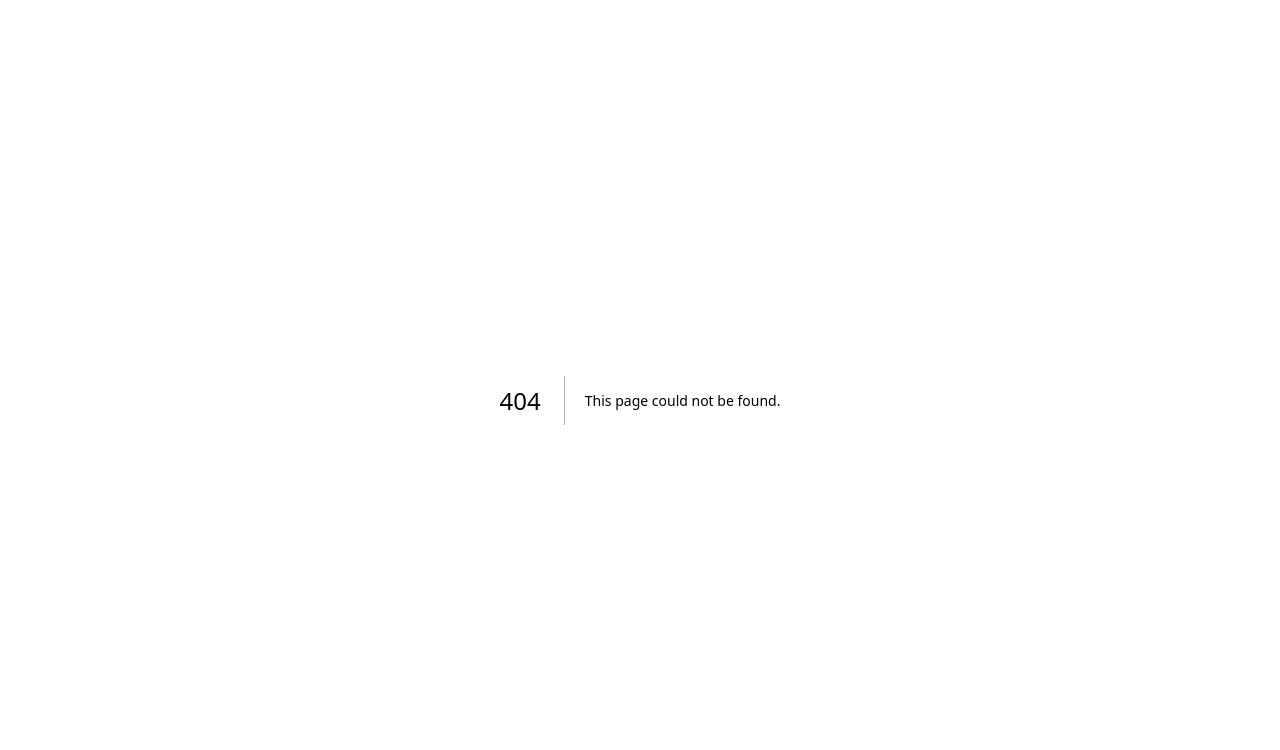
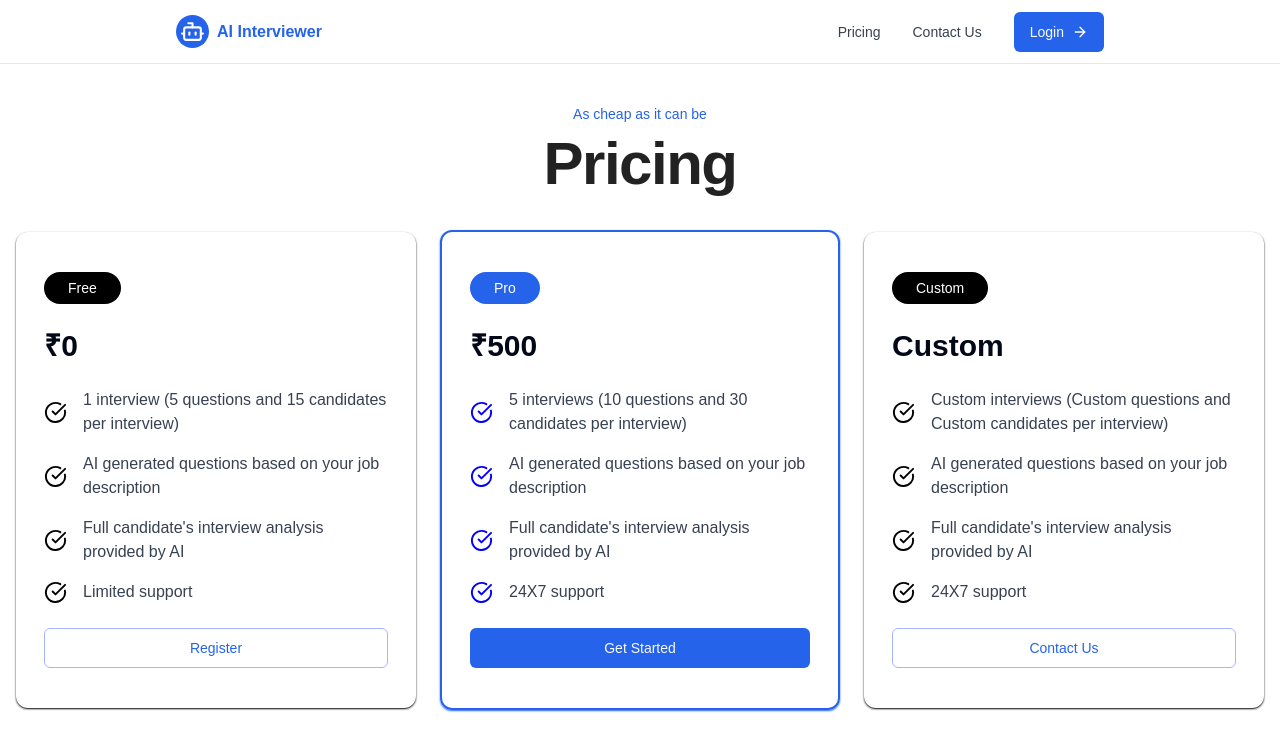
Before and after one commit to HimanshuS1nha/AI-Interviewer, a Next.js app: page /pricing in a window 1280 px wide. Before the commit this address had no page. Shown: the top 750 px of the page. Built offline with nearby package versions, Linux system fonts and the light colour scheme.

Commit message:
Pricing page complete

```diff
--- a/src/app/(auth)/login/page.tsx
+++ b/src/app/(auth)/login/page.tsx
@@ -1,7 +1,8 @@
+import Link from "next/link";
+
 import { Label } from "@/components/ui/label";
 import { Input } from "@/components/ui/input";
 import { Button } from "@/components/ui/button";
-import Link from "next/link";
 
 const Login = () => {
   return (
--- /dev/null
+++ b/src/app/(landing-page)/pricing/page.tsx
@@ -0,0 +1,43 @@
+"use client";
+
+import { useRouter } from "next/navigation";
+
+import PricingCard from "@/components/landing-page/PricingCard";
+import Title from "@/components/landing-page/Title";
+
+import { pricingPlan } from "@/constants/pricing-plan";
+
+const Pricing = () => {
+  const router = useRouter();
+  return (
+    <section className="flex flex-col items-center gap-y-9">
+      <Title tagline="As cheap as it can be" title="Pricing" />
+
+      <div className="flex w-full justify-center items-center gap-x-6">
+        {pricingPlan.map((item) => {
+          return (
+            <PricingCard
+              key={item.planName}
+              planName={item.planName}
+              buttonText={item.buttonText}
+              features={item.features}
+              isHighlighted={item.planName === "Pro"}
+              price={item.price}
+              handleClick={() => {
+                if (item.planName === "Free") {
+                  router.push("/signup");
+                } else if (item.planName === "Custom") {
+                  router.push("/contact-us");
+                } else {
+                  alert("This part is pending");
+                }
+              }}
+            />
+          );
+        })}
+      </div>
+    </section>
+  );
+};
+
+export default Pricing;
--- /dev/null
+++ b/src/components/landing-page/PricingCard.tsx
@@ -0,0 +1,73 @@
+"use client";
+
+import { CheckCircle } from "lucide-react";
+
+import { cn } from "@/lib/utils";
+import { Button } from "@/components/ui/button";
+
+const PricingCard = ({
+  planName,
+  features,
+  price,
+  buttonText,
+  isHighlighted,
+  handleClick,
+}: {
+  planName: string;
+  price: string;
+  features: string[];
+  buttonText: string;
+  isHighlighted: boolean;
+  handleClick: (planName: string) => void;
+}) => {
+  return (
+    <div
+      className={cn(
+        "py-10 px-7 w-[95%] sm:w-[400px] rounded-xl flex flex-col gap-y-6 shadow-sm",
+        isHighlighted
+          ? "border-2 border-primary shadow-primary"
+          : "shadow-black"
+      )}
+    >
+      <div
+        className={cn(
+          "w-fit px-6 py-1.5 rounded-full",
+          isHighlighted ? "bg-primary" : "bg-black"
+        )}
+      >
+        <p className="text-white text-sm">{planName}</p>
+      </div>
+
+      <p className="text-3xl font-bold">{price}</p>
+
+      <div className="flex flex-col gap-y-4">
+        {features.map((feature) => {
+          return (
+            <div key={feature} className="flex gap-x-4 items-center">
+              <CheckCircle
+                size={23}
+                color={isHighlighted ? "blue" : "black"}
+                className="min-w-[23px] min-h-[23px]"
+              />
+              <p className="text-gray-700">{feature}</p>
+            </div>
+          );
+        })}
+      </div>
+
+      <Button
+        variant={isHighlighted ? "default" : "outline"}
+        className={
+          isHighlighted
+            ? ""
+            : "text-primary border-indigo-300 hover:border-indigo-600 hover:bg-transparent hover:text-primary delay-100 transition-all"
+        }
+        onClick={() => handleClick(planName)}
+      >
+        {buttonText}
+      </Button>
+    </div>
+  );
+};
+
+export default PricingCard;
--- /dev/null
+++ b/src/constants/pricing-plan.ts
@@ -0,0 +1,35 @@
+export const pricingPlan = [
+  {
+    planName: "Free",
+    price: "₹0",
+    features: [
+      "1 interview (5 questions and 15 candidates per interview)",
+      "AI generated questions based on your job description",
+      "Full candidate's interview analysis provided by AI",
+      "Limited support",
+    ],
+    buttonText: "Register",
+  },
+  {
+    planName: "Pro",
+    price: "₹500",
+    features: [
+      "5 interviews (10 questions and 30 candidates per interview)",
+      "AI generated questions based on your job description",
+      "Full candidate's interview analysis provided by AI",
+      "24X7 support",
+    ],
+    buttonText: "Get Started",
+  },
+  {
+    planName: "Custom",
+    price: "Custom",
+    features: [
+      "Custom interviews (Custom questions and Custom candidates per interview)",
+      "AI generated questions based on your job description",
+      "Full candidate's interview analysis provided by AI",
+      "24X7 support",
+    ],
+    buttonText: "Contact Us",
+  },
+];
```
